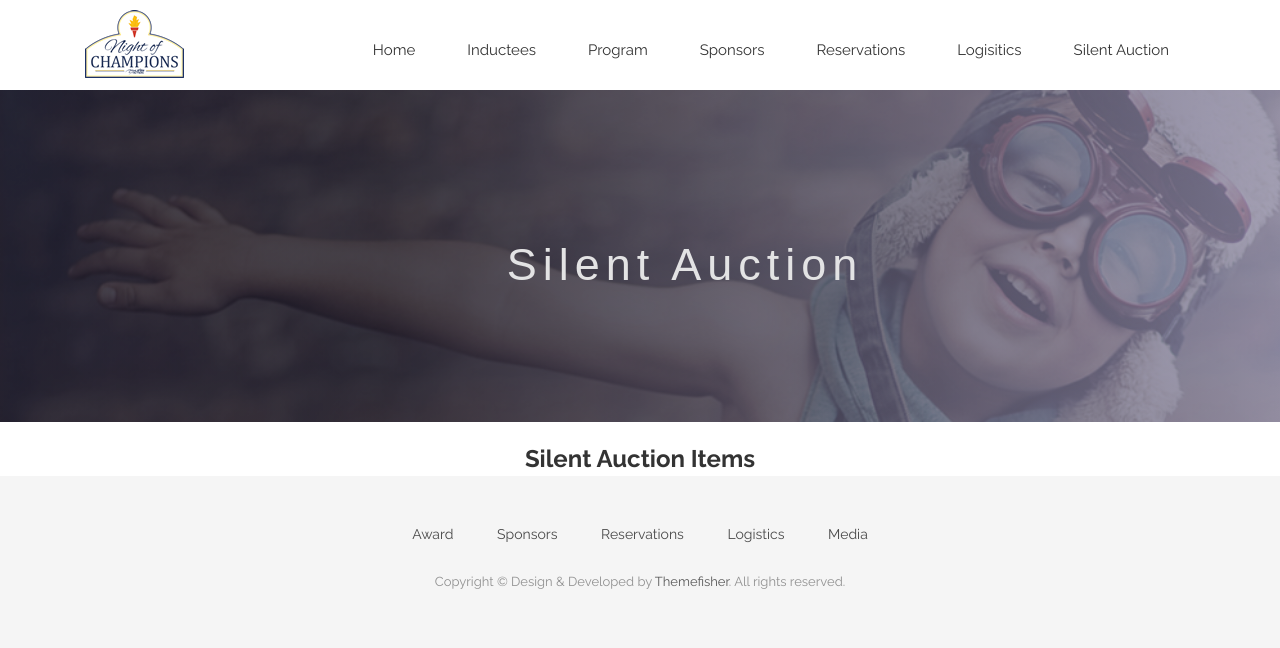
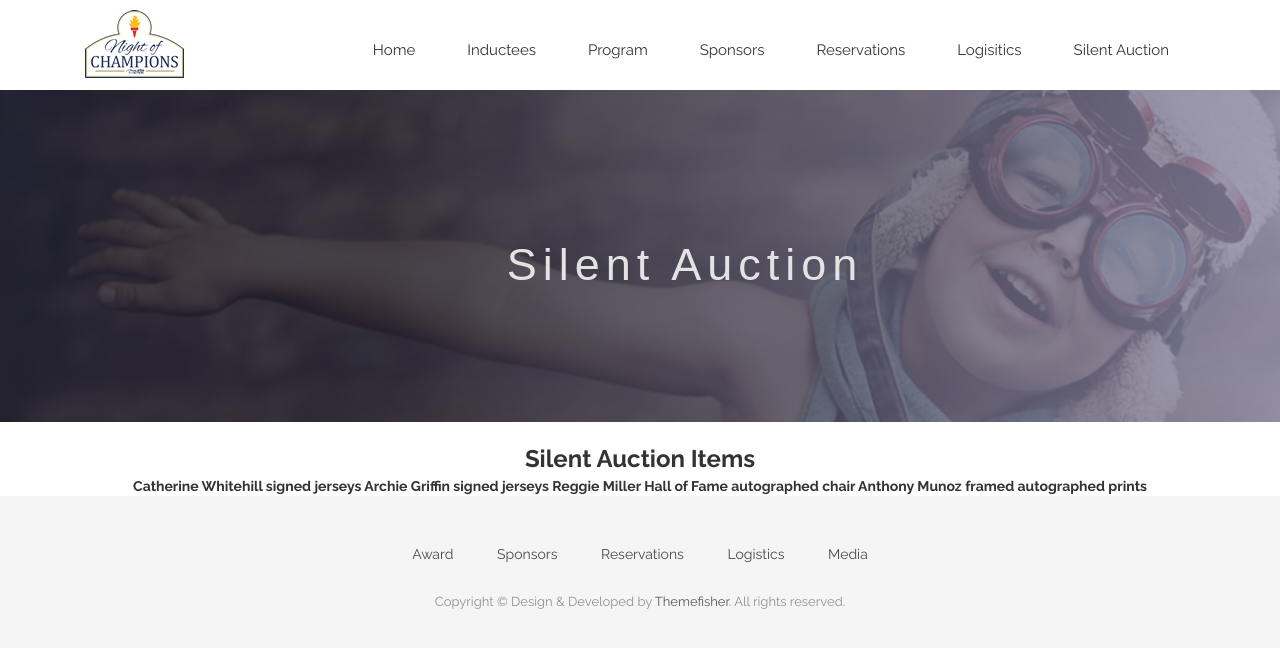
Before and after one commit to CruGlobal/NightofChampions, a Jekyll site: the page built from silent-auctions.markdown, in a window 1280 px wide. Shown: the top 648 px of the page. Built offline with Jekyll 4.4.1, drawn with Linux system fonts in a browser that asks for light colours; nearby versions of some CDN libraries; some web fonts are replaced.

Commit message:
Updated Silent Auctions

```diff
--- a/silent-auctions.markdown
+++ b/silent-auctions.markdown
@@ -9,3 +9,10 @@ position: 6
 <div style="text-align: center;">
 <b>
 <font size="5">Silent Auction Items</font>
+
+<div>
+Catherine Whitehill signed jerseys
+Archie Griffin signed jerseys
+Reggie Miller Hall of Fame autographed chair
+Anthony Munoz framed autographed prints
+</div>
```
